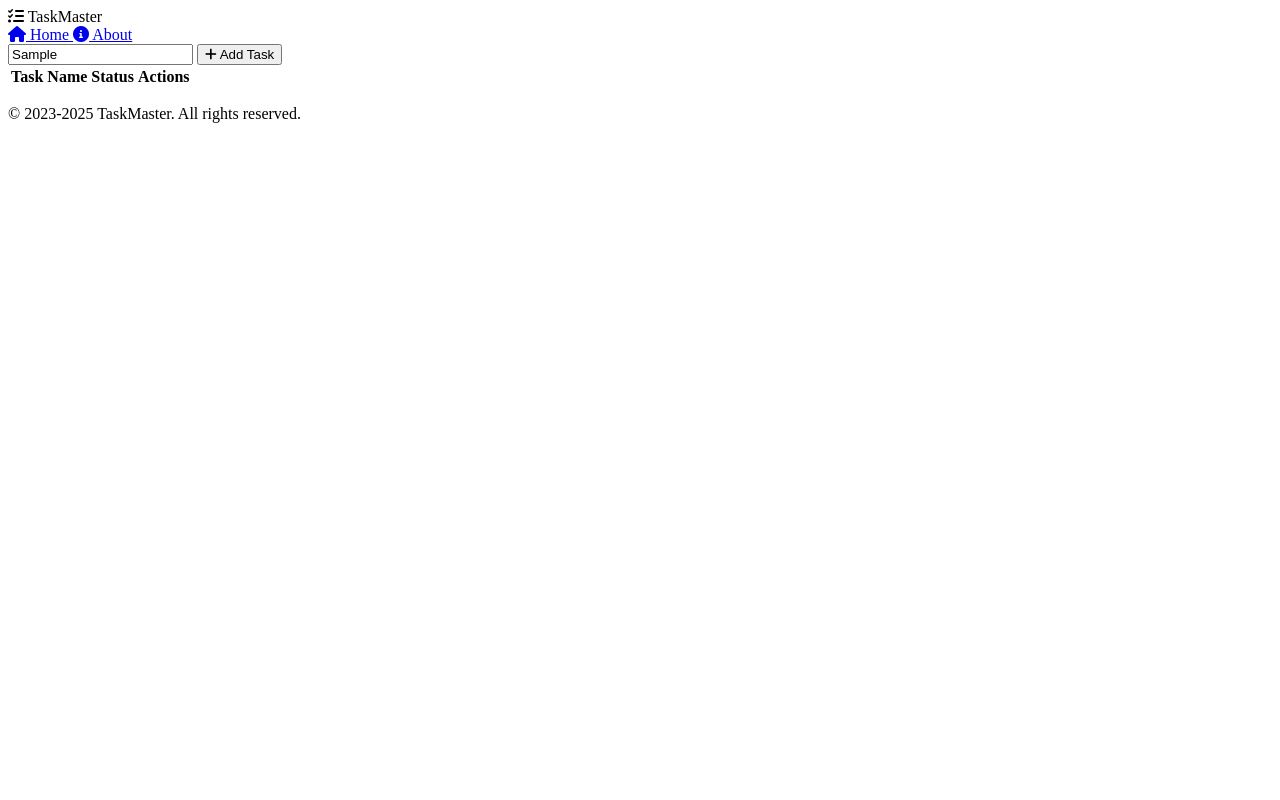
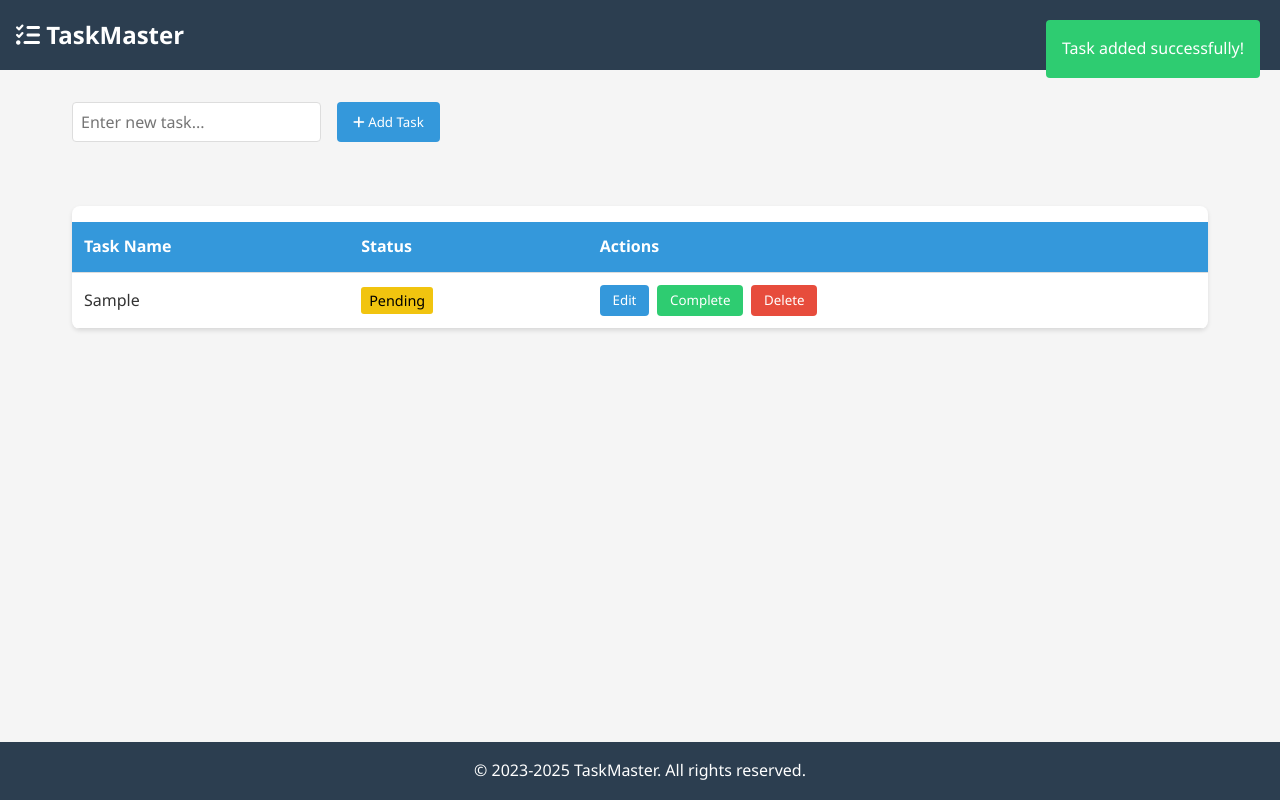
Before and after one commit to mahmoodaaa/myTask, a plain HTML site: page index.html in a window 1280 px wide. Both pictures are taken after typing "Sample" into the empty fields and a click on the button "Add Task". Drawn offline with Linux system fonts and the light colour scheme.

Commit message:
Fix: Update relative paths and improve UI styling

```diff
--- a/css/style.css
+++ b/css/style.css
@@ -255,6 +255,125 @@ tr:hover {
     width: 20px;
 }
 
+/* Notification Styles */
+.notification {
+    position: fixed;
+    top: 20px;
+    right: 20px;
+    padding: 1rem;
+    border-radius: 4px;
+    color: white;
+    z-index: 1000;
+    animation: slideIn 0.3s ease-out;
+}
+
+@keyframes slideIn {
+    from {
+        transform: translateX(100%);
+        opacity: 0;
+    }
+    to {
+        transform: translateX(0);
+        opacity: 1;
+    }
+}
+
+.notification.success {
+    background-color: #2ecc71;
+}
+
+.notification.error {
+    background-color: #e74c3c;
+}
+
+/* Improve Layout */
+.container {
+    margin-bottom: 60px; /* Add space for fixed footer */
+}
+
+.input-group {
+    display: flex;
+    gap: 1rem;
+    margin-bottom: 2rem;
+}
+
+.input-group input {
+    flex: 1;
+    padding: 0.75rem;
+    border: 1px solid #ddd;
+    border-radius: 4px;
+    font-size: 1rem;
+}
+
+.primary-btn {
+    padding: 0.75rem 1.5rem;
+    background-color: #3498db;
+    color: white;
+    border: none;
+    border-radius: 4px;
+    cursor: pointer;
+    transition: background-color 0.3s;
+}
+
+.primary-btn:hover {
+    background-color: #2980b9;
+}
+
+.table-container {
+    background: white;
+    border-radius: 8px;
+    box-shadow: 0 2px 4px rgba(0, 0, 0, 0.1);
+    overflow: hidden;
+}
+
+.status {
+    padding: 0.25rem 0.5rem;
+    border-radius: 3px;
+    font-size: 0.9rem;
+}
+
+.status.pending {
+    background-color: #f1c40f;
+    color: #000;
+}
+
+.status.completed {
+    background-color: #2ecc71;
+    color: white;
+}
+
+.actions {
+    display: flex;
+    gap: 0.5rem;
+}
+
+.edit-btn, .toggle-btn, .delete-btn {
+    padding: 0.4rem 0.8rem;
+    border: none;
+    border-radius: 4px;
+    cursor: pointer;
+    transition: opacity 0.3s;
+}
+
+.edit-btn {
+    background-color: #3498db;
+    color: white;
+}
+
+.toggle-btn {
+    background-color: #2ecc71;
+    color: white;
+}
+
+.delete-btn {
+    background-color: #e74c3c;
+    color: white;
+}
+
+.edit-btn:hover, .toggle-btn:hover, .delete-btn:hover {
+    opacity: 0.9;
+}
+
 /* Responsive Design */
 @media (max-width: 768px) {
     .about-section {
--- a/index.html
+++ b/index.html
@@ -4,8 +4,7 @@
     <meta charset="UTF-8">
     <meta name="viewport" content="width=device-width, initial-scale=1.0">
     <title>TaskMaster</title>
-    <base href="/MyTasks/">
-    <link rel="stylesheet" href="./css/style.css">
+    <link rel="stylesheet" href="css/style.css">
     <link rel="stylesheet" href="https://cdnjs.cloudflare.com/ajax/libs/font-awesome/6.0.0/css/all.min.css">
 </head>
 <body>
@@ -15,10 +14,10 @@
             TaskMaster
         </div>
         <nav>
-            <a href="./index.html" class="active">
+            <a href="index.html" class="active">
                 <i class="fas fa-home"></i> Home
             </a>
-            <a href="./about.html">
+            <a href="about.html">
                 <i class="fas fa-info-circle"></i> About
             </a>
         </nav>
@@ -56,6 +55,6 @@
         <p>&copy; 2023-2025 TaskMaster. All rights reserved.</p>
     </footer>
 
-    <script src="./js/app.js"></script>
+    <script src="js/app.js"></script>
 </body>
 </html>
```
